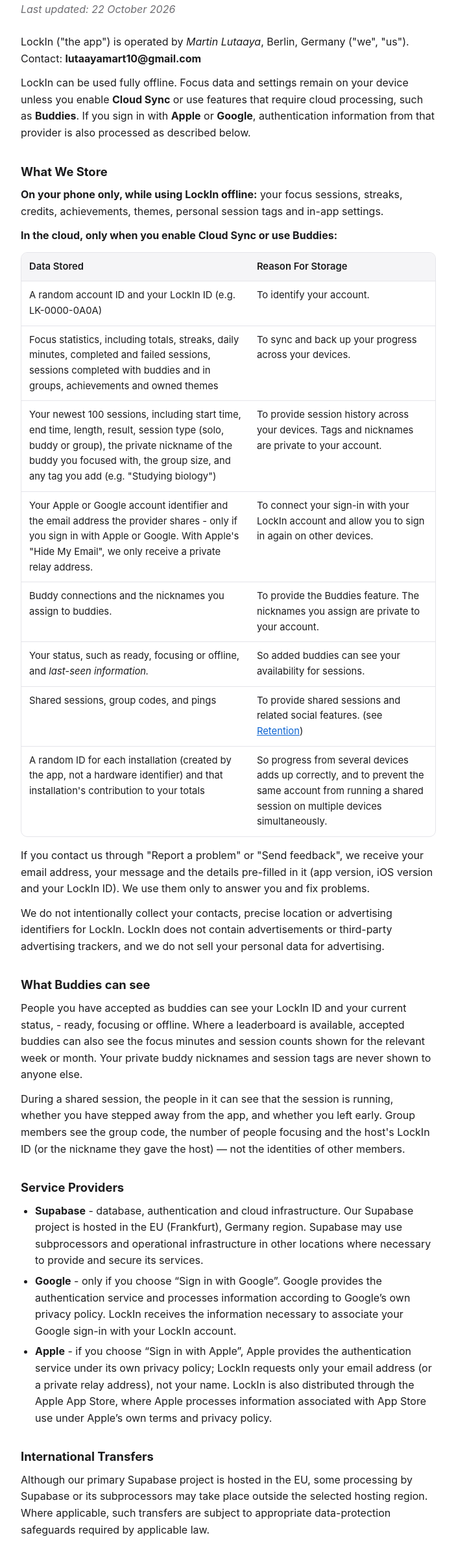
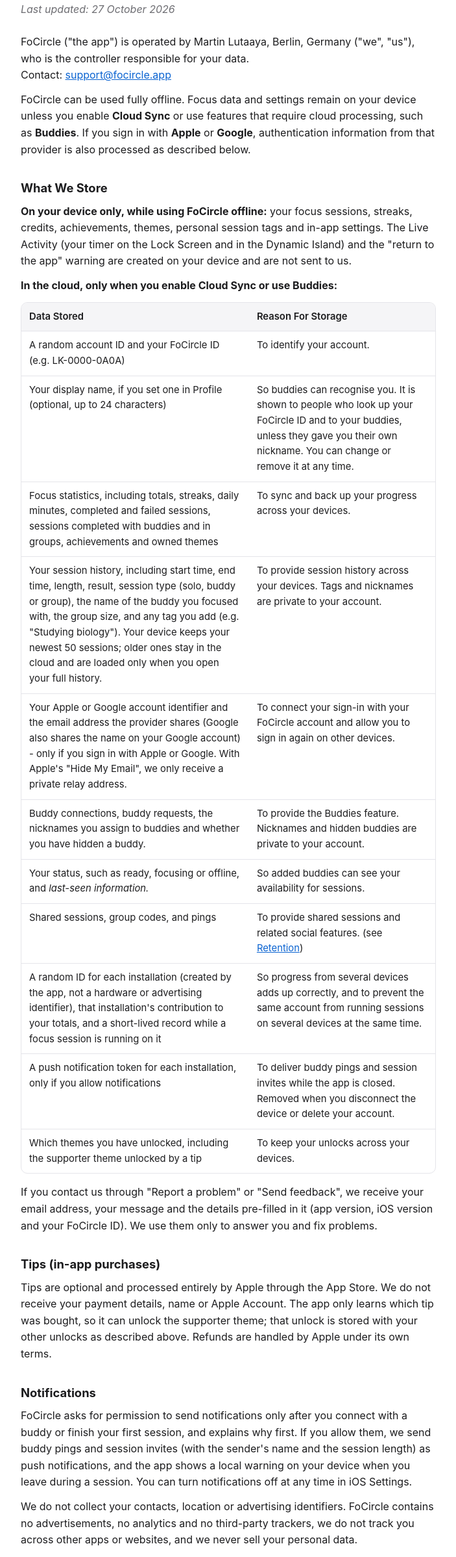
Before and after one commit to MartiniisLuther/lockin-legal, a plain HTML site: page public/privacy.html in a window 1280 px wide. Shown: the part 80-2476 px from the top of the page at 65% size, without its empty margins (288-991 px from the left). Drawn offline with Linux system fonts and the light colour scheme.

Commit message:
Update Privacy Policy and Terms of Service: change app name from LockIn to FoCircle, update contact email, and revise last updated date

```diff
--- a/public/privacy.html
+++ b/public/privacy.html
@@ -3,8 +3,8 @@
   <head>
     <meta charset="utf-8">
     <meta name="viewport" content="width=device-width, initial-scale=1">
-    <title>LockIn — Privacy Policy</title>
-    <meta name="description" content="Privacy Policy for the LockIn focus app.">
+    <title>FoCircle — Privacy Policy</title>
+    <meta name="description" content="Privacy Policy for the FoCircle focus app.">
     <style>
       :root {
         --bg: #ffffff;
@@ -52,21 +52,23 @@
   <body>
     <main>
       <h1>Privacy Policy</h1>
-      <p class="updated">Last updated: 22 October 2026</p>
+      <p class="updated">Last updated: 27 October 2026</p>
 
-      <p>LockIn ("the app") is operated by <i>Martin Lutaaya</i>, Berlin, Germany ("we", "us").<br>
-        Contact: <strong>lutaayamart10@gmail.com</strong></p>
+      <p>FoCircle ("the app") is operated by Martin Lutaaya, Berlin, Germany ("we", "us"), who is the
+        controller responsible for your data.<br>
+        Contact: <a href="mailto:support@focircle.app">support@focircle.app</a></p>
 
       <p>
-        LockIn can be used fully offline. Focus data and settings remain on your device unless you enable <strong>Cloud Sync</strong>
+        FoCircle can be used fully offline. Focus data and settings remain on your device unless you enable <strong>Cloud Sync</strong>
         or use features that require cloud processing, such as <strong>Buddies</strong>. If you sign in with <strong>Apple</strong>
         or <strong>Google</strong>, authentication information from that provider is also processed as described below.
       </p>
 
       <h2>What We Store</h2>
       <p>
-        <strong>On your phone only, while using LockIn offline:</strong> your focus sessions, streaks, credits, achievements,
-        themes, personal session tags and in-app settings.</p>
+        <strong>On your device only, while using FoCircle offline:</strong> your focus sessions, streaks, credits, achievements,
+        themes, personal session tags and in-app settings. The Live Activity (your timer on the Lock Screen and in the
+        Dynamic Island) and the "return to the app" warning are created on your device and are not sent to us.</p>
       <p><strong>In the cloud, only when you enable Cloud Sync or use Buddies:</strong></p>
 
       <div class="table-wrap">
@@ -76,24 +78,30 @@
           </thead>
           <tbody>
             <tr>
-              <td>A random account ID and your LockIn ID (e.g. LK-0000-0A0A)</td><td>To identify your account.</td></tr>
+              <td>A random account ID and your FoCircle ID (e.g. LK-0000-0A0A)</td><td>To identify your account.</td></tr>
+            <tr>
+              <td>Your display name, if you set one in Profile (optional, up to 24 characters)</td>
+              <td>So buddies can recognise you. It is shown to people who look up your FoCircle ID and to your buddies,
+                unless they gave you their own nickname. You can change or remove it at any time.</td>
+            </tr>
             <tr>
               <td>Focus statistics, including totals, streaks, daily minutes, completed and failed sessions, sessions completed
                 with buddies and in groups, achievements and owned themes</td><td>To sync and back up your progress across your devices.</td>
             </tr>
             <tr>
-              <td>Your newest 100 sessions, including start time, end time, length, result, session type (solo, buddy or group),
-                the private nickname of the buddy you focused with, the group size, and any tag you add (e.g. "Studying biology")</td>
+              <td>Your session history, including start time, end time, length, result, session type (solo, buddy or group),
+                the name of the buddy you focused with, the group size, and any tag you add (e.g. "Studying biology").
+                Your device keeps your newest 50 sessions; older ones stay in the cloud and are loaded only when you open your full history.</td>
               <td>To provide session history across your devices. Tags and nicknames are private to your account.</td>
             </tr>
             <tr>
-              <td>Your Apple or Google account identifier and the email address the provider shares - only if you sign in with
-                Apple or Google. With Apple's "Hide My Email", we only receive a private relay address.</td>
-              <td>To connect your sign-in with your LockIn account and allow you to sign in again on other devices.</td>
+              <td>Your Apple or Google account identifier and the email address the provider shares (Google also shares the name
+                on your Google account) - only if you sign in with Apple or Google. With Apple's "Hide My Email", we only receive a private relay address.</td>
+              <td>To connect your sign-in with your FoCircle account and allow you to sign in again on other devices.</td>
             </tr>
             <tr>
-              <td>Buddy connections and the nicknames you assign to buddies.</td>
-              <td>To provide the Buddies feature. The nicknames you assign are private to your account.</td>
+              <td>Buddy connections, buddy requests, the nicknames you assign to buddies and whether you have hidden a buddy.</td>
+              <td>To provide the Buddies feature. Nicknames and hidden buddies are private to your account.</td>
             </tr>
             <tr>
               <td>Your status, such as ready, focusing or offline, and <i>last-seen information.</i></td>
@@ -104,9 +112,18 @@
                 (see <a href="#retention">Retention</a>)</td>
             </tr>
             <tr>
-              <td>A random ID for each installation (created by the app, not a hardware identifier) and that installation's
-                contribution to your totals</td><td>So progress from several devices adds up correctly, and to prevent the same
-                account from running a shared session on multiple devices simultaneously.</td>
+              <td>A random ID for each installation (created by the app, not a hardware or advertising identifier),
+                that installation's contribution to your totals, and a short-lived record while a focus session is running on it</td><td>So progress from several devices adds up correctly, and to prevent the same
+                account from running sessions on several devices at the same time.</td>
+            </tr>
+            <tr>
+              <td>A push notification token for each installation, only if you allow notifications</td>
+              <td>To deliver buddy pings and session invites while the app is closed. Removed when you disconnect the device
+                or delete your account.</td>
+            </tr>
+            <tr>
+              <td>Which themes you have unlocked, including the supporter theme unlocked by a tip</td>
+              <td>To keep your unlocks across your devices.</td>
             </tr>
           </tbody>
         </table>
@@ -114,24 +131,41 @@
 
       <p>
         If you contact us through "Report a problem" or "Send feedback", we receive your email address, your message and the
-        details pre-filled in it (app version, iOS version and your LockIn ID). We use them only to answer you and fix problems.
+        details pre-filled in it (app version, iOS version and your FoCircle ID). We use them only to answer you and fix problems.
+      </p>
+
+      <h2>Tips (in-app purchases)</h2>
+      <p>
+        Tips are optional and processed entirely by Apple through the App Store. We do not receive your payment details,
+        name or Apple Account. The app only learns which tip was bought, so it can unlock the supporter theme; that unlock
+        is stored with your other unlocks as described above. Refunds are handled by Apple under its own terms.
+      </p>
+
+      <h2>Notifications</h2>
+      <p>
+        FoCircle asks for permission to send notifications only after you connect with a buddy or finish your first session,
+        and explains why first. If you allow them, we send buddy pings and session invites (with the sender's name and the
+        session length) as push notifications, and the app shows a local warning on your device when you leave during a
+        session. You can turn notifications off at any time in iOS Settings.
       </p>
 
       <p>
-        We do not intentionally collect your contacts, precise location or advertising identifiers for LockIn. LockIn does
-        not contain advertisements or third-party advertising trackers, and we do not sell your personal data for advertising.
+        We do not collect your contacts, location or advertising identifiers. FoCircle contains no advertisements, no analytics
+        and no third-party trackers, we do not track you across other apps or websites, and we never sell your personal data.
       </p>
 
       <h2>What Buddies can see</h2>
       <p>
-        People you have accepted as buddies can see your LockIn ID and your current status, - ready, focusing or offline. Where a
-        leaderboard is available, accepted buddies can also see the focus minutes and session counts shown for the relevant
-        week or month. Your private buddy nicknames and session tags are never shown to anyone else.
+        Anyone who has your FoCircle ID can see the display name you set (if any) before sending you a buddy request.
+        People you have accepted as buddies can see your FoCircle ID, your display name and your current status — ready,
+        focusing or offline. On the leaderboard, buddies can also see your focus minutes and session counts for the
+        selected week or month. If you hide a buddy, they no longer see your status or leaderboard results, and they
+        cannot ping or invite you. Your private buddy nicknames and session tags are never shown to anyone else.
       </p>
       <p>
         During a shared session, the people in it can see that the session is running, whether you have stepped away from
         the app, and whether you left early. Group members see the group code, the number of people focusing and the host's
-        LockIn ID (or the nickname they gave the host) — not the identities of other members.
+        name — not the identities of other members.
       </p>
 
       <h2>Service Providers</h2>
@@ -142,21 +176,25 @@
           necessary to provide and secure its services.
         </li>
         <li>
+          <strong>Expo (650 Industries, Inc., USA)</strong> - delivers push notifications. If you allow notifications, your push
+          token and the notification text (for example "Matti invited you to focus") pass through Expo's push service to
+          Apple's push service.
+        </li>
+        <li>
           <strong>Google</strong> - only if you choose “Sign in with Google”. Google provides the authentication service and
-          processes information according to Google’s own privacy policy. LockIn receives the information necessary to associate
-          your Google sign-in with your LockIn account.
+          processes information according to Google’s own privacy policy. FoCircle receives the information necessary to associate
+          your Google sign-in with your FoCircle account.
         </li>
         <li><strong>Apple</strong> - if you choose “Sign in with Apple”, Apple provides the authentication service under its own
-          privacy policy; LockIn requests only your email address (or a private relay address), not your name. LockIn is also
-          distributed through the Apple App Store, where Apple processes information associated with App Store use under
-          Apple’s own terms and privacy policy.
+          privacy policy; FoCircle requests only your email address (or a private relay address), not your name. FoCircle is
+          distributed through the Apple App Store, and tips are processed by Apple, under Apple’s own terms and privacy policy.
         </li>
       </ul>
 
       <h2>International Transfers</h2>
       <p>
-        Although our primary Supabase project is hosted in the EU, some processing by Supabase or its subprocessors may take
-        place outside the selected hosting region. Where applicable, such transfers are subject to appropriate data-protection
+        Our Supabase project is hosted in the EU. Push notifications are delivered through Expo in the USA, and some
+        processing by Supabase or its subprocessors may take place outside the EU. Where applicable, such transfers are subject to appropriate data-protection
         safeguards required by applicable law.
       </p>
 
@@ -166,11 +204,12 @@
         6(1)(b) GDPR, because the processing is necessary to provide the features you request.
       </p>
       <p>
-        Where processing is necessary to protect the security and integrity of LockIn or prevent abuse, we may rely on Article
+        Where processing is necessary to protect the security and integrity of FoCircle or prevent abuse, we may rely on Article
         6(1)(f) GDPR based on our legitimate interest in operating and securing the service.
       </p>
       <p>
-        We do not process your data for marketing or advertising purposes.
+        Push notifications are sent only if you have allowed them in iOS (your consent, Article 6(1)(a) GDPR), which you can
+        withdraw at any time in iOS Settings. We do not process your data for marketing or advertising purposes.
       </p>
 
       <h2 id="retention">Retention</h2>
@@ -178,7 +217,8 @@
         <li>Shared sessions and group lobbies are deleted about 15 minutes after they end.</li>
         <li>Pings are deleted after 1 day.</li>
         <li>Emails you send us are kept only as long as needed to handle your request.</li>
-        <li>Cloud session history is limited to your newest 100 sessions.</li>
+        <li>Session history is kept until you erase your focus data or delete your account.</li>
+        <li>Push tokens are deleted when you disconnect the device or delete your account.</li>
         <li>Other cloud account and progress data is retained until you delete it or the account is otherwise terminated.</li>
         <li>After account deletion, data is removed from our active systems. Some information may remain temporarily in
           backups or where retention is required by law, after which it is deleted or overwritten according to the applicable
@@ -199,7 +239,7 @@
         You also have the right to lodge a complaint with a competent data-protection supervisory authority.
       </p>
       <h4>
-        You can use the following LockIn functions where available:
+        You can use the following FoCircle functions where available:
       </h4>
       <ul>
         <li><strong>Export</strong>: Profile → Export Focus Data (JSON or CSV).</li>
@@ -209,6 +249,9 @@
         <li><strong>Disconnect this phone</strong>: Profile → Cloud Sync → Disconnect this phone (accounts linked to Apple or
           Google). This phone leaves your account and stops syncing; its data stays on the phone.
         </li>
+        <li><strong>Display name</strong>: Profile → tap your name to change or remove it.</li>
+        <li><strong>Hide a buddy</strong>: Buddies → long-press a buddy → Hide. Unhide from the Hidden section.</li>
+        <li><strong>Notifications</strong>: iOS Settings → FoCircle → Notifications.</li>
         <li><strong>Erase Focus Data</strong>: Profile → Danger Zone (hold for 5 seconds). Erases your streaks, credits, sessions,
           achievements and in-app settings on this phone and in the cloud. Your account itself remains.
         </li>
@@ -218,13 +261,13 @@
         </li>
       </ul>
       <p>
-        You can also contact us at lutaayamart10@gmail.com to request access, correction or deletion of your personal data
+        You can also contact us at <a href="mailto:support@focircle.app">support@focircle.app</a> to request access, correction or deletion of your personal data
         or to exercise other applicable rights.
       </p>
 
       <h2>Children</h2>
       <p>
-        LockIn is not directed at children. We do not knowingly collect personal data from children in connection with the service.
+        FoCircle is not directed at children under 13. We do not knowingly collect personal data from children in connection with the service.
       </p>
 
       <h2>Changes</h2>
@@ -232,7 +275,7 @@
         notice in the app where required.
       </p>
 
-      <footer>LockIn · <a href="/terms">Terms of Service</a></footer>
+      <footer>FoCircle · <a href="/terms">Terms of Service</a></footer>
     </main>
   </body>
 </html>
```
Also changed, not shown: public/terms.html (+31 -19 lines).
